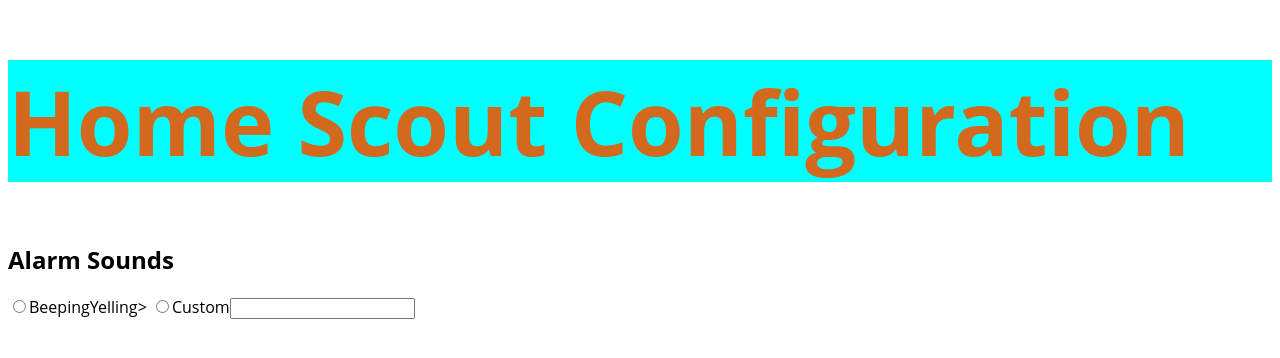
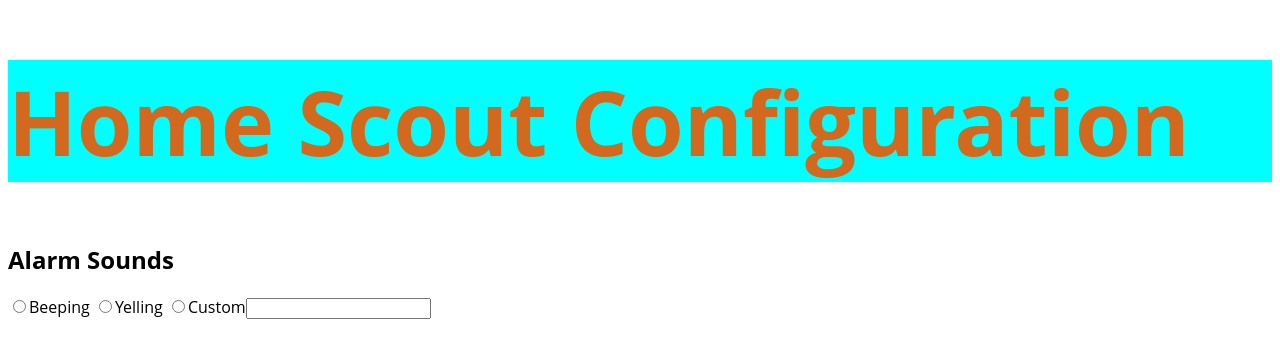
Before and after one commit to sidrabhatti/home-scout, a plain HTML site: page index.html in a window 1280 px wide. Drawn offline with Linux system fonts and the light colour scheme.

Commit message:
Fixed my type o, closed tag

```diff
--- a/index.html
+++ b/index.html
@@ -12,8 +12,8 @@
   <h2>
     Alarm Sounds
   </h2>
-  <input name="myRadio" id="opt1" type="radio"><label for="opt1">Beeping</label
-  <input name="myRadio" id="optB" type="radio"><label for="optB">Yelling</label>>
+  <input name="myRadio" id="opt1" type="radio"><label for="opt1">Beeping</label>
+  <input name="myRadio" id="optB" type="radio"><label for="optB">Yelling</label>
   <input name="myRadio" id="opt2" type="radio"><label for="opt2">Custom</label><input type="text">
 </body>
 </html>
```
